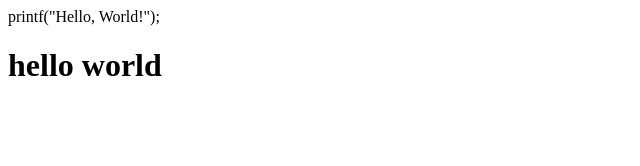
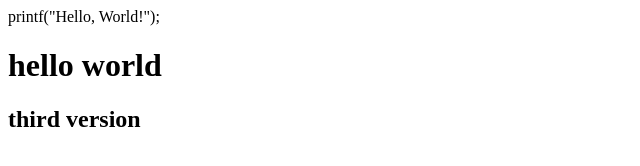
Before and after one commit to abhishek-shishodia/myrepo, a plain HTML site: page index.html in a window 1280 px wide. Shown: the whole page, without its empty margins (0-640 px from the left). Drawn offline with Linux system fonts and the light colour scheme.

Commit message:
third version

```diff
--- a/index.html
+++ b/index.html
@@ -9,5 +9,6 @@
 <body>
     printf("Hello, World!");
     <h1>hello world</h1>
+    <h2>third version</h2>
 </body>
 </html>
```
